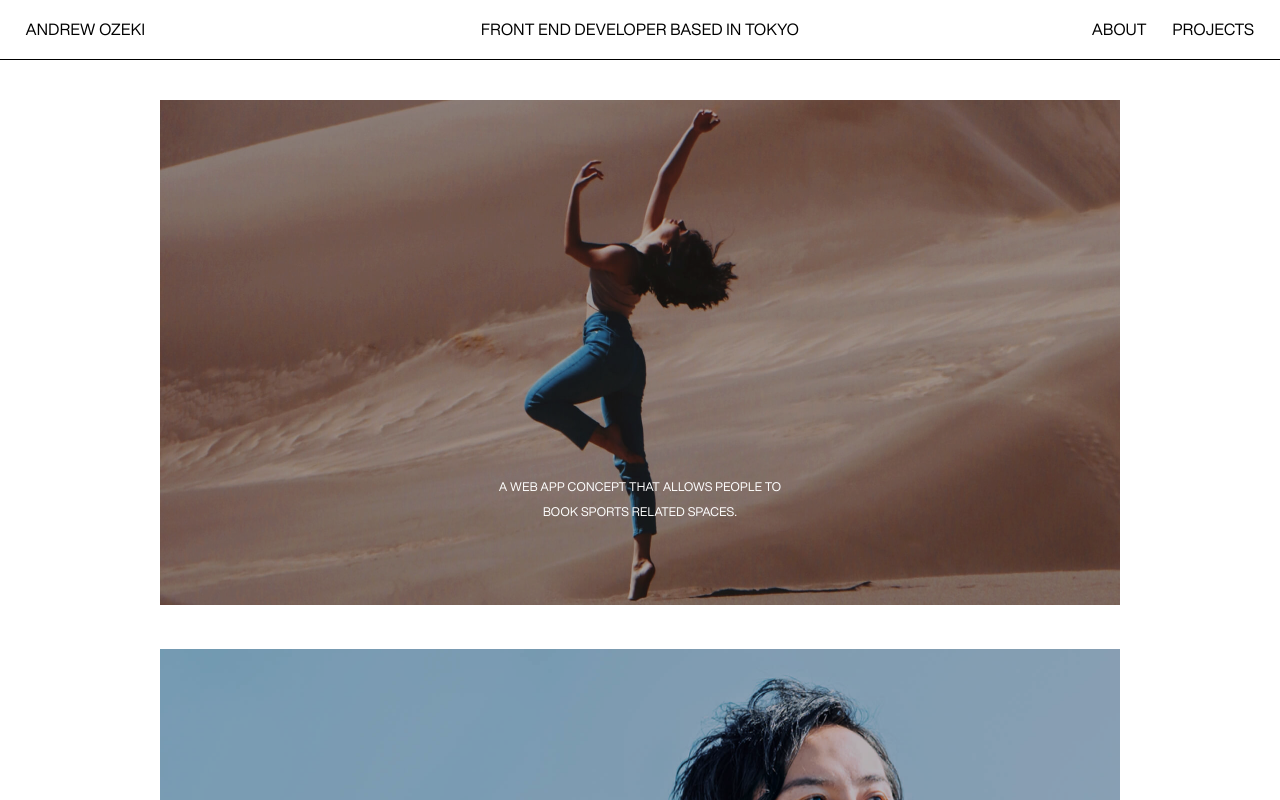
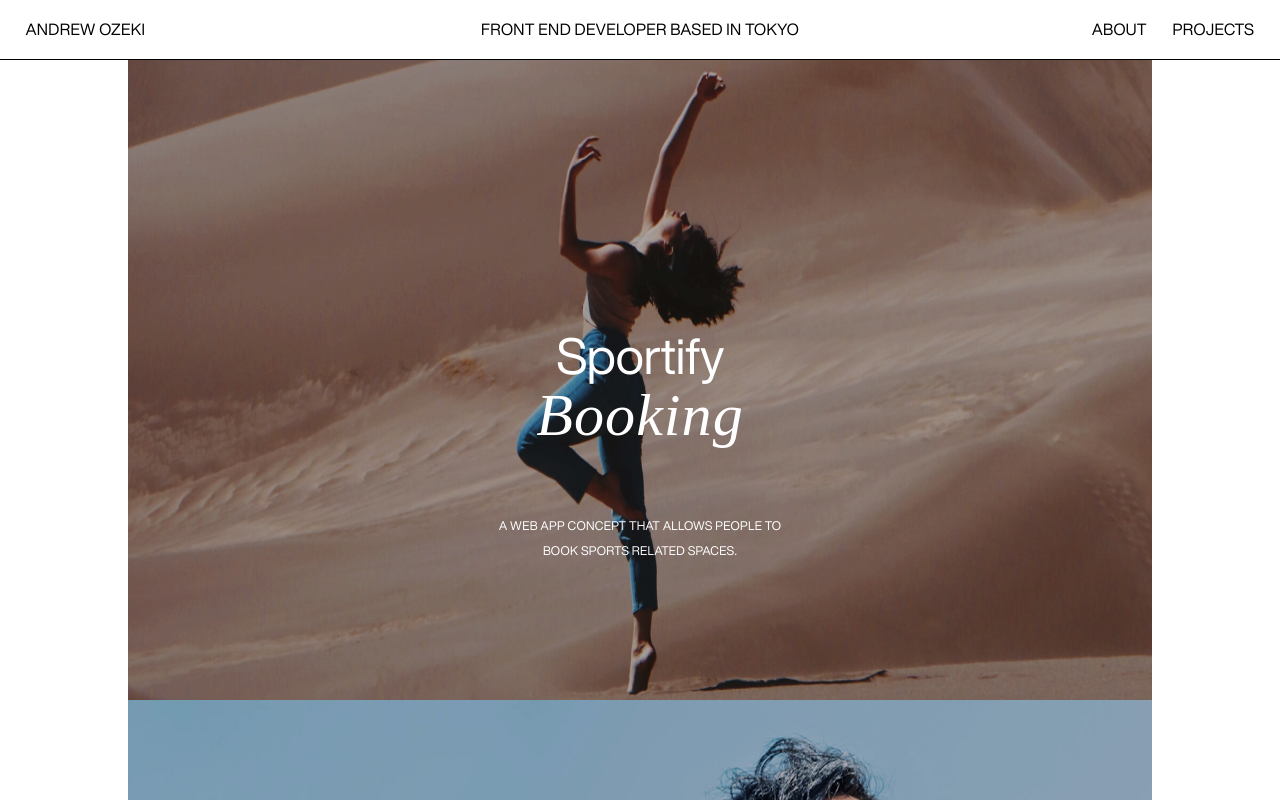
Before and after one commit to ozeki123/ozeki-portfolio-2022, a React (Create React App) app: page / in a window 1280 px wide. Shown: the top 800 px of the page. Built offline with nearby package versions, Linux system fonts and the light colour scheme; a web font is replaced by a local one.

Commit message:
test version

```diff
--- a/src/pages/ProjectPage/ProjectPage.js
+++ b/src/pages/ProjectPage/ProjectPage.js
@@ -1,4 +1,4 @@
-import React, { useEffect } from 'react';
+import React, { useEffect, useState } from 'react';
 import {
   motion,
   AnimateSharedLayout,
@@ -10,12 +10,16 @@
 import "./ProjectPage.scss";
 
 const ProjectPage = () => {
+  const [i, setI] = useState();
   const location = useLocation();
   const id = location.state.id;
+  const selected = location.state.selected;
 
   useEffect(() => {
     window.scrollTo(0, 0);
+    setI(id);
     console.log(id);
+    console.log(selected);
   },[location]);
 
   return (
@@ -39,11 +43,12 @@
                 key={`file-${id}`}
                 className="container"
                 layoutId={`file-${id}`}
+                // layout="position"
                 transition={{ delay: 0, duration: 0.6, ease: "easeInOut" }}
                 style={{
                   borderRadius: 0,
-                  height: files[id].height,
-                  width: files[id].width,
+                  height: "100vh",
+                  width: "100%",
                 }}
               >
                 <motion.div className="item-image">
@@ -53,7 +58,7 @@
               </motion.div>
               {/* </motion.div> */}
             </motion.div>
-          }
+  }
         </AnimatePresence>
   )
 }
--- a/src/pages/ProjectPage/ProjectPage.scss
+++ b/src/pages/ProjectPage/ProjectPage.scss
@@ -7,6 +7,7 @@
   justify-content: center;
   backface-visibility: hidden;
   background-color: white;
+  position: relative;
   // overflow-y: hidden;
 
   .item-title{
@@ -14,6 +15,10 @@
   }
 
   .container{
+    height: 100%;
+    width: 100%;
+    position: absolute;
+    top: 40vh;
     background-color: white;
     .item-image{
       width: 100%;
--- a/src/pages/Projects/Projects.js
+++ b/src/pages/Projects/Projects.js
@@ -17,26 +17,29 @@
         <motion.div className="items" >
           <motion.div className="items-content">
             {files.map((file, i) => (
-              <Link to={`/projects/${file.id}`} state={{id:i}}>
                 <motion.div
                   key={i}
                   layoutId={`file-${i}`}
                   className="thumb"
+                  // layout="position"
                   onClick={() => {
                     // window.scrollTo({ top: 0, behavior: "smooth" })
                     setSelected(i);
                   }}
                   style={{
-                    background: "white"
+                    background: "white",
+                    width: "80vw",
+                    height: "80vh",
                     // top: 0
                   }}
                 >
+                <Link to={`/projects/${file.id}`} state={{id:i}}>
                   <motion.div className="project-image">
                     <div className="project-text">
                       <motion.div className="title">
                         <motion.h2
                           initial="hidden"
-                          whileInView="visible"
+                          animate="visible"
                           variants={{
                             hidden: {y: 170, skewY:12},
                             visible: {y:0, skewY:0}
@@ -47,7 +50,7 @@
                         <motion.h2
                           className="italic"
                           initial={{y: 125, skewY:12}}
-                          whileInView={{y:0, skewY:0}}
+                          animate={{y:0, skewY:0}}
                           transition={{ duration: 0.8,
                                         ease: "easeOut",
                                         delay: 0.4}}
@@ -58,9 +61,8 @@
                     </div>
                     <motion.img src={files[i].src} />
                   </motion.div>
-
+                  </Link>
                 </motion.div>
-              </Link>
             ))}
           </motion.div>
         </motion.div>
--- a/src/styles.scss
+++ b/src/styles.scss
@@ -25,6 +25,7 @@
   align-items: center;
   font-family: "Helvetica-Now";
   font-weight: 400;
+  height: 100%;
 }
 a{
   color: inherit;
```
